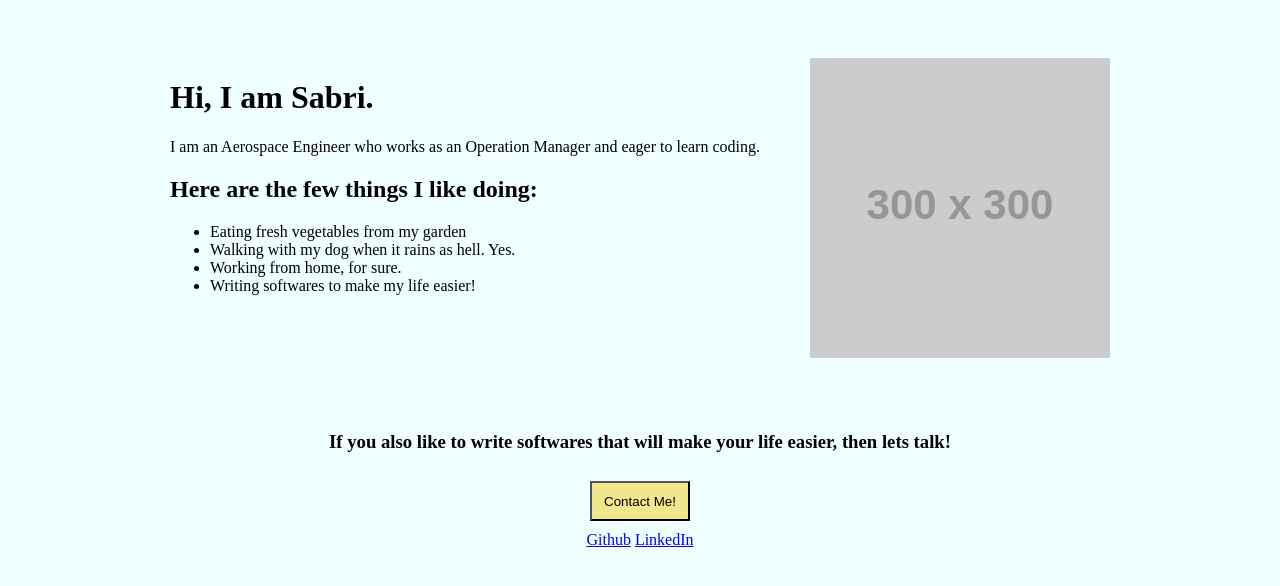
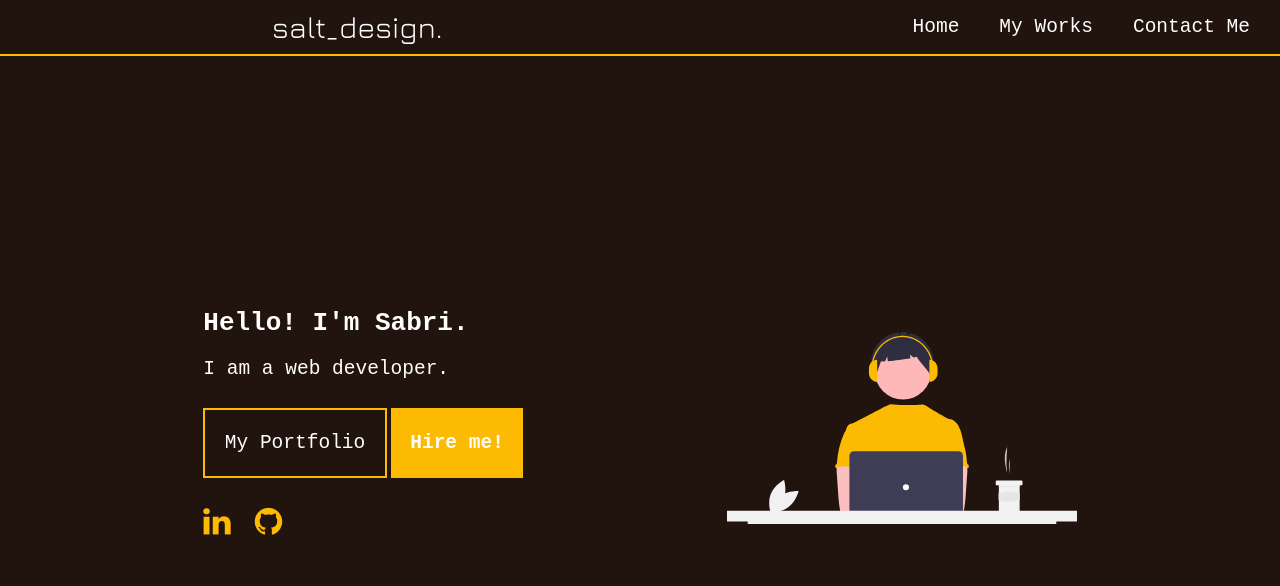
Before and after one commit to saltinkaya/cycodes-my-portfolio, a plain HTML site: page index.html in a window 1280 px wide. Drawn offline with nearby package versions, Linux system fonts and the light colour scheme; placeholder pictures from the web are drawn by us.

Commit message:
Re-designed CSS and HTML

```diff
--- a/index.html
+++ b/index.html
@@ -5,71 +5,77 @@
     <meta http-equiv="X-UA-Compatible" content="IE=edge">
     <meta name="viewport" content="width=device-width, initial-scale=1.0">
     <title>Document</title>
+    <link rel="stylesheet" type="text/css" href="style.css">
+    <style>
+    @import url('https://fonts.googleapis.com/css2?family=Jura:wght@300;400&display=swap');
+    </style>
+    <link rel="stylesheet" href="https://cdnjs.cloudflare.com/ajax/libs/font-awesome/4.7.0/css/font-awesome.min.css">
 </head>
-<style>
-    .container {
-        background-color:azure;
-        display:flex;
-        flex-direction:column;
-        justify-content: center;
 
+<body>
 
-    }
+   <!--
+<header class="main-header">
 
-    .about-me {
-        display:flex;
-        flex-direction: row;
-        margin:50px;
-        justify-content: center;
+     <h1 class="logo">
+            <img class="header-image" src="http://flexbox.ninja/assets/images/logo.svg" width="170" height="95" alt="brand-logo">
+     </h1>
+    <nav class="main-nav">
+            <ul class="main-nav-list">
+                <li>
+                    <a href="#">Home</a>
+                </li>
+                <li>
+                    <a href="#">My Works</a>
+                </li>
+                <li>
+                    <a href="#">Contact Me</a>
+                </li>
+            </ul>
+    </nav>
 
+</header>
+-->
+<div class="box">
+<header class="main-header">
+    <div class="brand-logo">
+        <h1 class="brand-logo"> salt_design.</h1>
+    </div>
+    <nav class="header-nav">
+        <ul class="header-nav-ul-list">
+            <li class="header-nav-list-items" >
+                <a class="hrefs" href="#">Home</a>
+            </li>
+            <li class="header-nav-list-items" >
+                <a class="hrefs"  href="#">My Works</a>
+            </li>
+            <li class="header-nav-list-items" >
+                <a class="hrefs"  href="mailto:saltinkayaa@gmail.com">Contact Me</a>
+            </li>
+        </ul>
+    </nav>
+</header>
 
-    }
+<section class="about-me">
+    <main class="information">
+        <h1>
+            Hello! I'm Sabri.
+        </h1>
+        <p>
+            I am a web developer.
+        </p>
+        <ul>
+            <button class="button button1">My Portfolio</button>
+            <button class="button button2">Hire me!</button>
+        </ul>
+<ul>
+        <a href="https://www.linkedin.com/in/sabri-altinkaya/" target="_blank" class="fa fa-linkedin fa-2x"></a>
+        <a href="https://github.com/saltinkaya" target="_blank" class="fa fa-github fa-2x"></a>
+    </ul>
+    </main>
+    <img class="portrait" src="image1.svg" alt="image1">
+</section>
 
-    .contact {
-
-        display:flex;
-        flex-direction: column;
-        align-items:center;
-
-    }
-#about-me-image {
-    margin-left:50px;
-}
-
-#contact-me-button{
-    width:100px;
-    height: 40px;
-    margin:10px;
-    background-color:khaki;
-
-}
-</style>
-<body class="container">
-
-    <div class="about-me">
-        <div class="about-me-info">
-        <h1>Hi, I am Sabri.</h1>
-        <p>I am an Aerospace Engineer who works as an Operation Manager and eager to learn coding.</p>
-        <h2>Here are the few things I like doing:</h2>
-        <ul>
-            <li>Eating fresh vegetables from my garden</li>
-            <li>Walking with my dog when it rains as hell. Yes.</li>
-            <li>Working from home, for sure. </li>
-            <li>Writing softwares to make my life easier!</li>
-        </ul>
-        </div>
-        <div>
-            <img id="about-me-image" src="https://via.placeholder.com/300.png/09f/fff" alt="sabri-altinkaya-image">
-        </div>
-    </div>
-    <div class="contact">
-        <h3>If you also like to write softwares that will make your life easier, then lets talk!</h3>
-        <button id="contact-me-button" type="button" onclick="alert('Yeyy! We\'re gonna rule th world.')">Contact Me!</button>
-        <div class="social-buttons">
-            <a href="https://github.com/saltinkaya/" target="_blank">Github</a>
-            <a href="https://www.linkedin.com/in/sabri-altinkaya/" target="_blank">LinkedIn</a>
-        </div>
-    </div>
-
+</div>
 </body>
 </html>
--- /dev/null
+++ b/style.css
@@ -0,0 +1,185 @@
+
+/* CSS Reset !! */
+* { margin: 0; padding: 0; }
+
+
+:root {
+    --black: #21130d;
+    --white: #fffefa;
+    --orange: #fcba03;
+
+    --font: monospace;
+
+}
+
+body {
+background: var(--black);
+color: var(--white);
+}
+
+.box {
+    display: flex;
+    flex-direction: column;
+    height: 100vh;
+}
+
+/* Header */
+.main-header {
+    display:flex;
+    justify-content:space-between;
+    align-items: center;
+    flex-wrap: wrap;
+    position: sticky;
+    top:0;
+    width: 100%;
+    border-bottom: 2px solid var(--orange)
+
+}
+
+
+/* Header Logo */
+.brand-logo{
+
+flex-grow:3;
+display:flex;
+justify-content: center;
+align-items: center;
+margin: 10px;
+
+
+font-family: 'Jura' , sans-serif;
+font-style: normal;
+font-weight: 400;
+font-size: 30px;
+line-height: 14px;
+
+
+}
+
+/* Header Navigation */
+.header-nav {
+flex-grow: 1;
+display:flex;
+justify-content: flex-end;
+align-items: center;
+margin: 10px;
+}
+
+
+/* Unordered List group */
+.header-nav-ul-list {
+    display:flex;
+    list-style-type: none;
+}
+
+.header-nav-list-items {
+
+padding:0 20px;
+}
+
+/* Nav bar menu items */
+.hrefs{
+color: var(--white);
+text-decoration: none;
+font-family: var(--font);
+font-size: 1.5em;
+
+}
+
+/* About me section */
+.about-me {
+    display:flex;
+    justify-content: space-evenly;
+    height: 100%;
+    align-items: center;
+
+}
+
+.about-me h1 {
+    color: var(--white);
+    font-family: var(--font);
+    font-size:2em;
+    padding: 10px 0;
+}
+
+.about-me p {
+    color: var(--white);
+    font-family: var(--font);
+    font-size:1.5em;
+    padding: 10px 0 20px 0;
+}
+/* All Buttons */
+.button {
+    box-sizing: border-box;
+    -moz-box-sizing: border-box;
+    -webkit-box-sizing: border-box;
+    height: 70px;
+    border: none;
+    color: var(--white);
+    padding: 0.5em 1em;
+    text-align: center;
+    text-decoration: none;
+    display: inline-block;
+    font-size: 1.5em;
+    margin: 0.5rem 0;
+    cursor: pointer;
+    font-family: var(--font);
+}
+
+.button1 {
+border: 2px solid var(--orange);
+background-color: var(--black);
+
+}
+
+.button2 {
+    background-color: var(--orange);
+    font-weight: 800;
+}
+
+.fa {
+    color: var(--orange);
+    margin:20px 0;
+    text-decoration: none;
+
+}
+
+.fa-github {
+    padding-left:20px;
+}
+
+/* Image */
+.portrait {
+    max-width: 350px;
+}
+
+
+@media screen and (max-width:800px) {
+    .main-header{
+
+        flex-direction: column;
+    }
+    .header-nav {
+        justify-content: center;
+    }
+
+    .about-me{
+
+        flex-direction: column-reverse;
+    }
+}
+
+@media (max-width:480px) {
+    .hrefs {
+        font-size: 1.2em;
+    }
+
+    .information {
+        margin: 0 30px;
+    }
+
+
+    .portrait {
+        max-width: 270px;
+    }
+}
```
Also changed, not shown: image1.svg (added).
